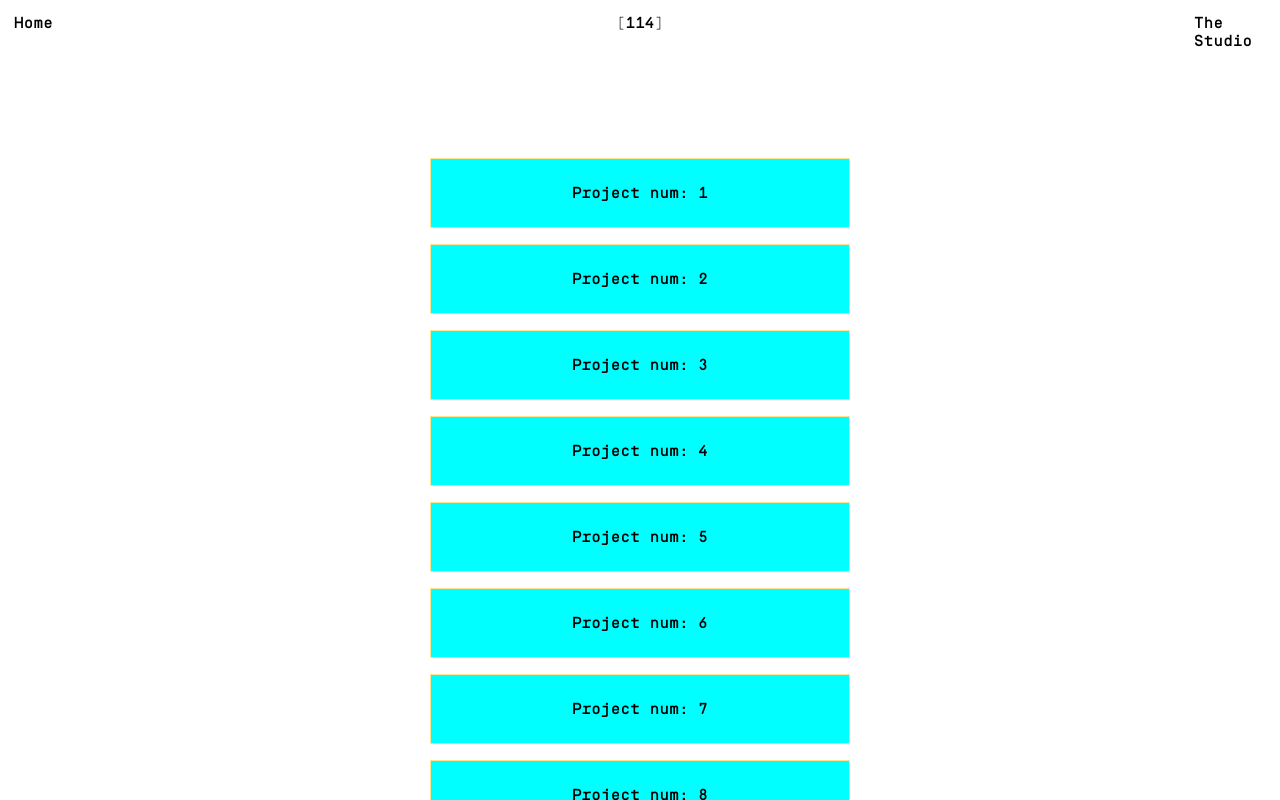
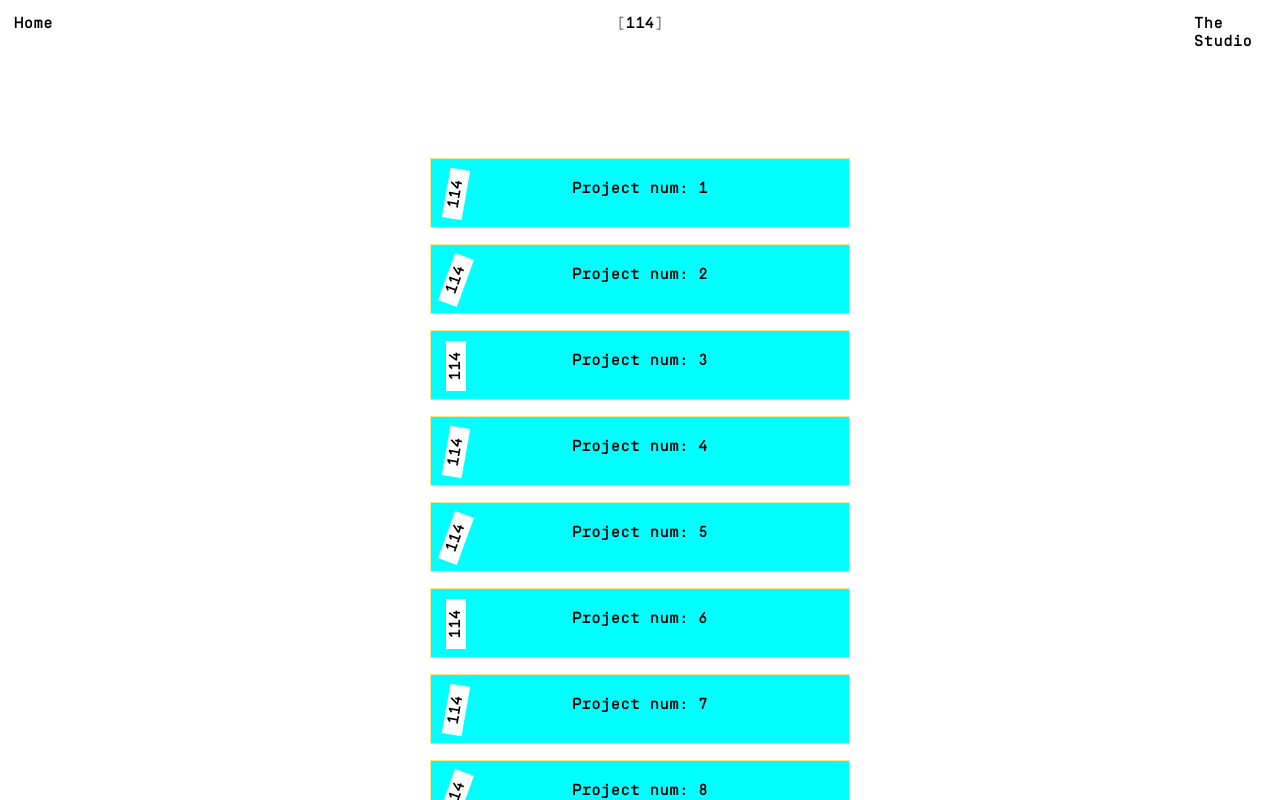
Before and after one commit to alandouglas96/114, a Next.js app: page / in a window 1280 px wide. Built offline with nearby package versions, Linux system fonts and the light colour scheme.

Commit message:
Move pegatina

```diff
--- a/src/app/content_item.js
+++ b/src/app/content_item.js
@@ -1,23 +1,44 @@
 'use client'
 
+import { useState } from 'react'
 import Link from 'next/link'
 import styles from './content_item.module.css'
 
 export default function ContentItem({ index, setViewInfoIndex }) {
+  const [isHover, setIsHover] = useState(false)
+
   const handleOnMouseOver = (e) => {
+    setIsHover(true)
     setViewInfoIndex(e.target.attributes[0].nodeValue)
   }
   const handleOnMouseLeave = (e) => {
+    setIsHover(false)
     setViewInfoIndex(0)
   }
+
   return (
     <Link
-      href=""
+      href={`/project/${index}`}
       data-index={index}
       onMouseOver={handleOnMouseOver}
       onMouseLeave={handleOnMouseLeave}
       className={styles.contentItem}
     >
+      <div
+        style={{
+          width: '50px',
+          height: '20px',
+          backgroundColor: 'white',
+          zIndex: '50',
+          textAlign: 'center',
+          position: 'relative',
+          // left: '-110px',
+          top: '25px',
+          transform: `rotate(${(isHover ? 260 : 270) + (index % 3) * 10}deg)`,
+        }}
+      >
+        114
+      </div>
       Project num: {index}
     </Link>
   )
--- a/src/app/content_item.module.css
+++ b/src/app/content_item.module.css
@@ -1,13 +1,10 @@
 .contentItem {
-  display: flex;
-  justify-content: center;
-  align-items: center;
-
   height: 70px;
   width: 420px;
   background-color: aqua;
   border: solid rgb(255, 229, 144) 1px;
   margin: 8px;
+  text-align: center;
 }
 
 .contentItem:hover {
--- a/src/app/page.js
+++ b/src/app/page.js
@@ -12,10 +12,18 @@ export default function Home() {
   return (
     <main className={styles.main}>
       {contentItems.map((el) => {
-        return <ContentItem index={el} setViewInfoIndex={setViewInfoIndex} />
+        return (
+          <ContentItem
+            key={el}
+            index={el}
+            setViewInfoIndex={setViewInfoIndex}
+          />
+        )
       })}
       {contentItems.map((el) => {
-        return <ProjectInfo isShowing={viewInfoIndex == el} index={el} />
+        return (
+          <ProjectInfo key={el} isShowing={viewInfoIndex == el} index={el} />
+        )
       })}
     </main>
   )
--- /dev/null
+++ b/src/app/project/[projectId]/page.js
@@ -0,0 +1,5 @@
+import styles from './page.module.css'
+
+export default function Project({ params }) {
+  return <div className={styles.main}>PROJECT PAGE for: {params.projectId}</div>
+}
--- /dev/null
+++ b/src/app/project/[projectId]/page.module.css
@@ -0,0 +1,6 @@
+.main {
+  display: flex;
+  justify-content: center;
+  align-items: center;
+  height: 100%;
+}
```
